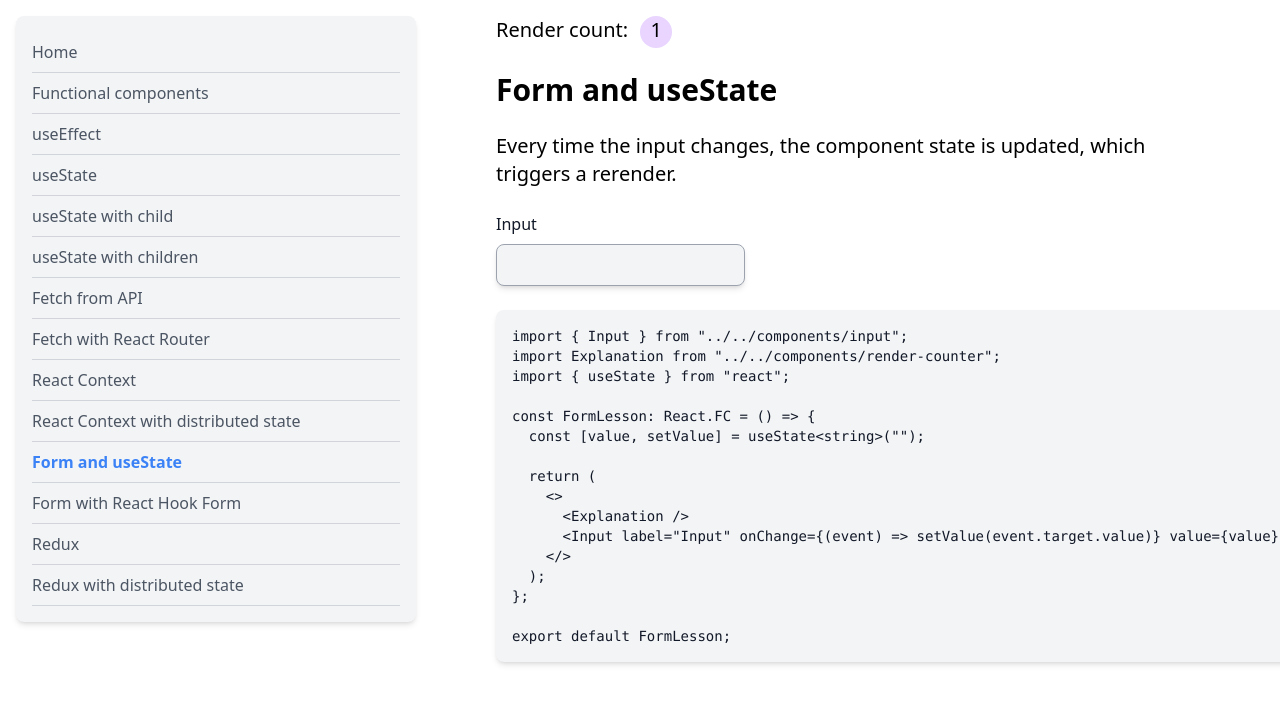
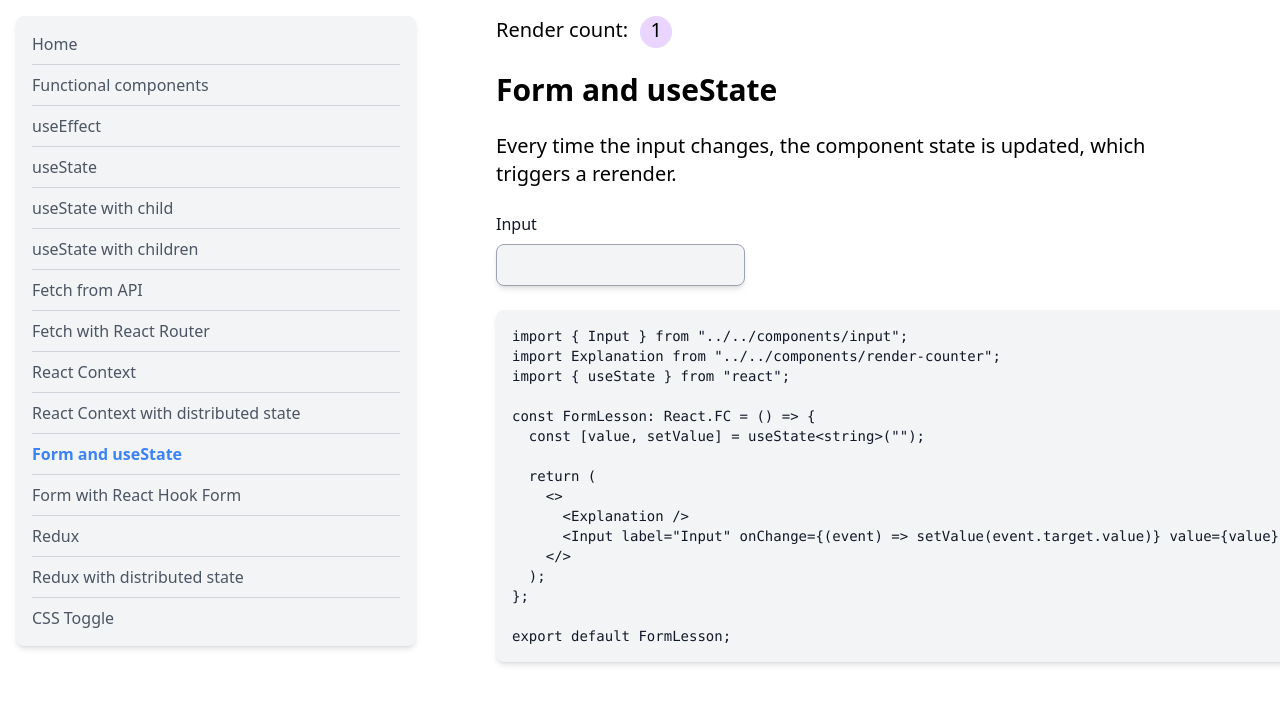
Before and after one commit to audunru/react-lessons, a React (Vite) app: page /#/10-form in a window 1280 px wide. Shown: the top 704 px of the page. Built offline with nearby package versions, Linux system fonts and the light colour scheme.

Commit message:
feat: css example

```diff
--- /dev/null
+++ b/src/components/error/index.tsx
@@ -0,0 +1,13 @@
+import React from "react";
+
+const Error: React.FC = () => {
+  return (
+    <div className="container mx-auto px-4">
+      <div role="alert" className="p-4 mb-4 text-red-700 bg-red-100 rounded-lg dark:bg-red-200 dark:text-red-800">
+        <strong className="font-bold">Error:</strong> Something went wrong!
+      </div>
+    </div>
+  );
+};
+
+export default Error;
--- a/src/components/menu/menu-items.tsx
+++ b/src/components/menu/menu-items.tsx
@@ -7,13 +7,13 @@ export const MenuItems: React.FC = () => {
     <nav
       aria-label="Main menu"
       className={
-        "hidden peer-aria-expanded:flex peer-aria-expanded:mt-3 flex-col lg:mt-0 lg:flex bg-gray-100 text-gray-900 dark:bg-gray-800 dark:text-white p-4 rounded-lg shadow-md absolute lg:static"
+        "hidden peer-aria-expanded:flex peer-aria-expanded:mt-3 flex-col lg:mt-0 lg:flex bg-gray-100 text-gray-900 dark:bg-gray-800 dark:text-white px-4 py-2 rounded-lg shadow-md absolute lg:static"
       }
     >
       {lessons
         .filter((lesson) => !!lesson.path && !!lesson.handle?.title)
         .map((lesson) => (
-          <div key={lesson.path} className="border-b border-gray-300 dark:border-gray-600">
+          <div key={lesson.path} className="border-b border-gray-300 dark:border-gray-600 last:border-b-0">
             <MenuLink path={lesson.path ?? "/404-not-found"}>{lesson.handle?.title}</MenuLink>
           </div>
         ))}
--- /dev/null
+++ b/src/lessons/14-css/index.tsx
@@ -0,0 +1,33 @@
+import React, { PropsWithChildren, useState } from "react";
+import Explanation from "../../components/render-counter";
+import { Button } from "../../components/button";
+import { Counter } from "../../components/render-counter/counter";
+
+const ToggleButton: React.FC<PropsWithChildren> = (props) => {
+  const [isActive, setIsActive] = useState<boolean>(false);
+
+  // The parent does not rerender because the state update is limited to the ToggleButton component.
+  // Using the children prop means the children do not rerender either.
+
+  return (
+    <>
+      <Button aria-expanded={isActive} onClick={() => setIsActive((x) => !x)} className="peer">
+        Toggle
+      </Button>
+      <div className={"hidden peer-aria-expanded:block"}>{props.children}</div>
+    </>
+  );
+};
+
+const CssLesson: React.FC = () => {
+  return (
+    <>
+      <Explanation />
+      <ToggleButton>
+        <Counter />
+      </ToggleButton>
+    </>
+  );
+};
+
+export default CssLesson;
--- a/src/router.tsx
+++ b/src/router.tsx
@@ -28,6 +28,9 @@ import ReduxLocalContainer from "./lessons/13-redux-local";
 import ReduxLocalContainerCode from "./lessons/13-redux-local?raw";
 import { Home } from "./lessons/0-home";
 import { Code } from "./components/code";
+import ErrorElement from "./components/error";
+import CssLesson from "./lessons/14-css";
+import CssLessonCode from "./lessons/14-css?raw";
 
 import "./index.css";
 
@@ -218,6 +221,20 @@ export const lessons: RouteObject[] = [
         "Updating the Redux store triggers a rerender of components that use the store. Create separate components to limit the amount of rerendering.",
     },
   },
+  {
+    path: "/13-css",
+    element: (
+      <>
+        <CssLesson />
+        <Code>{CssLessonCode}</Code>
+      </>
+    ),
+    handle: {
+      title: "CSS Toggle",
+      description:
+        "State is used to control the aria-expanded attribute on the button for accessibility reasons, but the visibility is controlled by CSS.",
+    },
+  },
 ];
 
 const routes: RouteObject[] = [
@@ -227,6 +244,7 @@ const routes: RouteObject[] = [
         <Outlet />
       </Container>
     ),
+    errorElement: <ErrorElement />,
     children: lessons,
   },
 ];
```
